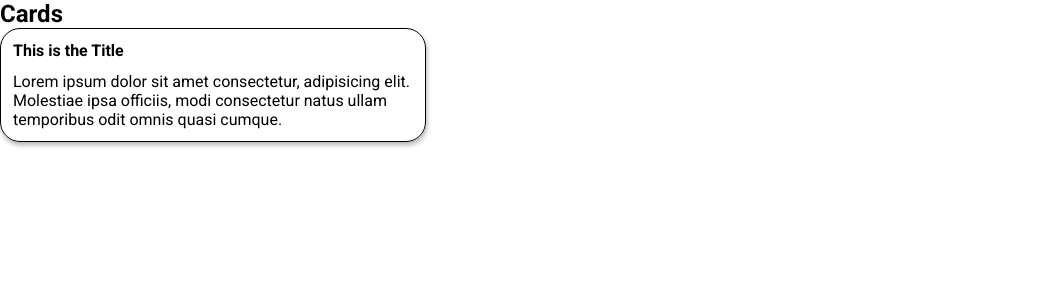
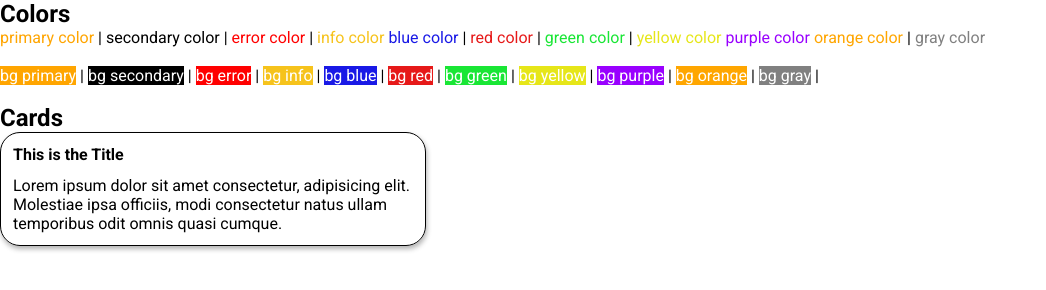
Before and after one commit to Weinsaft/WeinsaftCss, a website: page index.html in a window 1280 px wide. Shown: the whole page, without its empty margins (0-1046 px from the left). Drawn offline with Linux system fonts and the light colour scheme.

Commit message:
colors and bg classes

```diff
--- a/index.html
+++ b/index.html
@@ -8,6 +8,30 @@
   </head>
   <body>
     <!-- colors -->
+    <h2>Colors</h2>
+    <span class="color-primary">primary color</span> |
+    <span class="color-secondary">secondary color</span> |
+    <span class="color-error">error color</span> |
+    <span class="color-info">info color</span>
+    <span class="color-blue">blue color</span> |
+    <span class="color-red">red color</span> |
+    <span class="color-green">green color</span> |
+    <span class="color-yellow">yellow color</span>
+    <span class="color-purple">purple color</span>
+    <span class="color-orange">orange color</span> |
+    <span class="color-gray">gray color</span>
+    <br /><br />
+    <span class="bg-primary color-white">bg primary</span> |
+    <span class="bg-secondary color-white">bg secondary</span> |
+    <span class="bg-error color-white">bg error</span> |
+    <span class="bg-info color-white">bg info</span> |
+    <span class="bg-blue color-white">bg blue</span> |
+    <span class="bg-red color-white">bg red</span> |
+    <span class="bg-green color-white">bg green</span> |
+    <span class="bg-yellow color-white">bg yellow</span> |
+    <span class="bg-purple color-white">bg purple</span> |
+    <span class="bg-orange color-white">bg orange</span> |
+    <span class="bg-gray color-white">bg gray</span> | <br /><br />
 
     <!-- font sizes -->
 
--- a/weinsaft/_colors.scss
+++ b/weinsaft/_colors.scss
@@ -0,0 +1,8 @@
+@each $key, $val in $colors {
+  .color-#{$key} {
+    color: $val;
+  }
+  .bg-#{$key} {
+    background-color: $val;
+  }
+}
--- a/weinsaft/_variables.scss
+++ b/weinsaft/_variables.scss
@@ -2,7 +2,7 @@
 $primary: orange;
 $secondary: black;
 $error: red;
-$ifno: #f6c31c;
+$info: #f6c31c;
 $success: green;
 
 // color palette
--- a/weinsaft/index.scss
+++ b/weinsaft/index.scss
@@ -5,6 +5,7 @@
 @import "base";
 
 // colors
+@import "colors";
 
 // components (button, card, navbar)
 @import "components/card";
```
Also changed, not shown: css/index.css.
